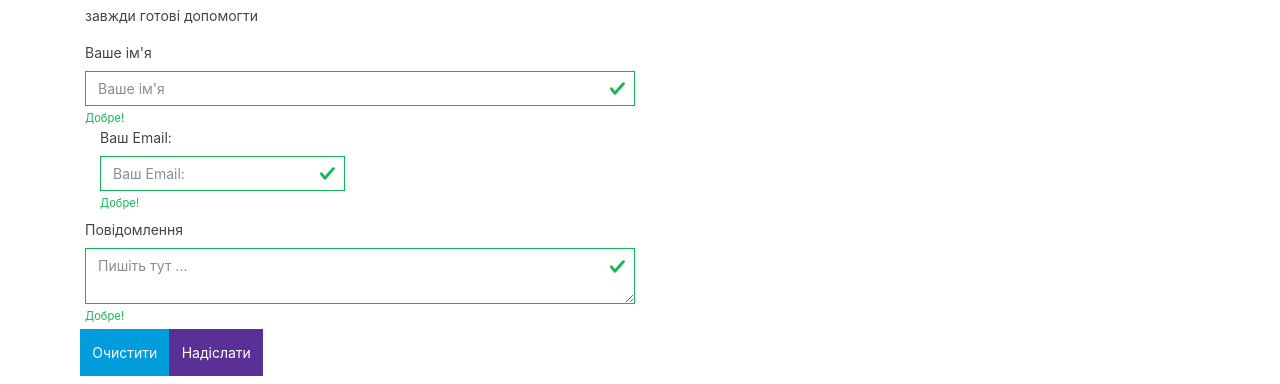
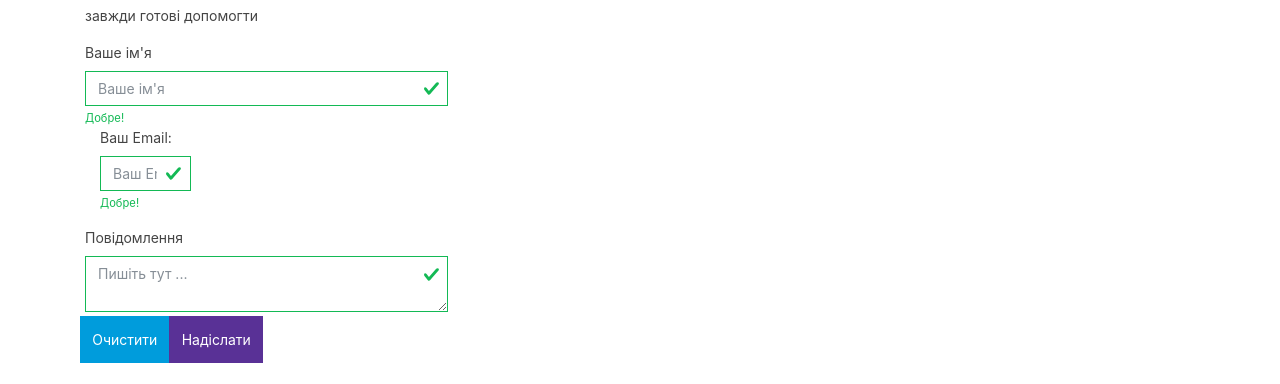
Before and after one commit to AndriiFedoriv/nonpareil, a website: page index.html in a window 1280 px wide. Shown: the part 2927-3311 px from the top of the page. Drawn offline with nearby package versions, Linux system fonts and the light colour scheme.

Commit message:
change feedback

```diff
--- a/index.html
+++ b/index.html
@@ -160,14 +160,14 @@
         <p>завжди готові допомогти</p>
         <form action="https://formspree.io/xrgklbrv" method="POST">
       <div class="form-row">
-          <div class="col-md-6 mb-2">
+          <div class="col-md-4 mb-3">
       <label for="validationServer01">Ваше ім'я</label>
       <input type="text" class="form-control is-valid" id="validationServer01" name="user_name"
               placeholder="Ваше ім'я" value="" required>
       <div class="valid-feedback">
         Добре!
       </div>
-      <div class="col-md-6 mb-2">
+      <div class="col-md-4 mb-3">
       <label for="validationServer01">Ваш Email:</label>
       <input type="email" class="form-control is-valid" id="validationServer03" name="user_email"
               placeholder="Ваш Email:" value="" required>
@@ -180,11 +180,8 @@
       <label for="validationServer01">Повідомлення</label>
       <textarea class="form-control is-valid" id="validationServer03" name="Message"
               placeholder="Пишіть тут ..." value="" required></textarea>
-      <div class="valid-feedback">
-        Добре!
-      </div>
       <div class="invalid-feedback">
-        Please select a valid state.
+        Напишіть повідомлення!
       </div>
       </div>
       <button class="btn btn-info" type="reset">Очистити</button>
```
